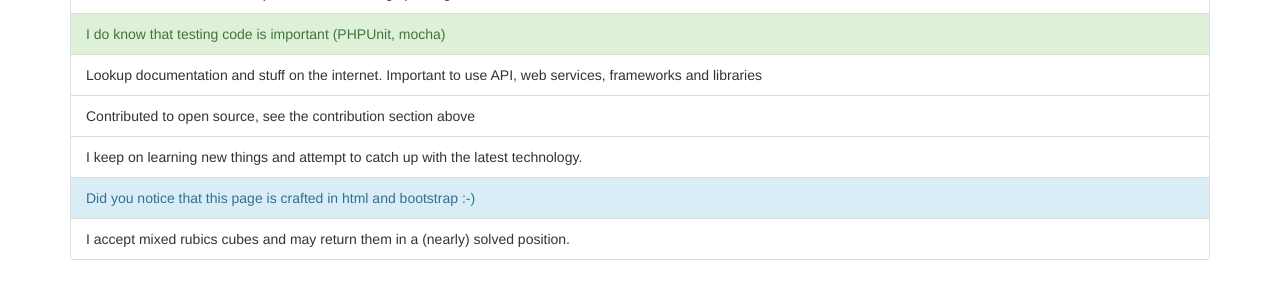
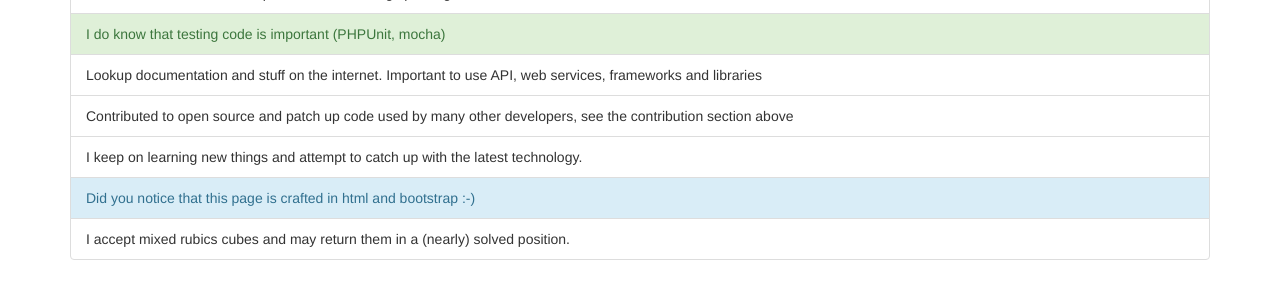
Before and after one commit to avdg/avdg.github.com, a Jekyll site: the page built from index.html, in a window 1280 px wide. Shown: the part 1263-1563 px from the top of the page. Built offline with Jekyll 4.4.1, drawn with Linux system fonts in a browser that asks for light colours.

Commit message:
Slight rewording

```diff
--- a/index.html
+++ b/index.html
@@ -55,7 +55,7 @@ layout: layout
 <li class="list-group-item">I have an idea how build scripts work like make, gulp and grunt</li>
 <li class="list-group-item list-group-item-success">I do know that testing code is important (PHPUnit, mocha)</li>
 <li class="list-group-item">Lookup documentation and stuff on the internet. Important to use API, web services, frameworks and libraries</li>
-<li class="list-group-item">Contributed to open source, see the contribution section above</li>
+<li class="list-group-item">Contributed to open source and patch up code used by many other developers, see the contribution section above</li>
 <li class="list-group-item">I keep on learning new things and attempt to catch up with the latest technology.</li>
 <li class="list-group-item list-group-item-info">Did you notice that this page is crafted in html and bootstrap :-)</li>
 <li class="list-group-item">I accept mixed rubics cubes and may return them in a (nearly) solved position.</li>
```
